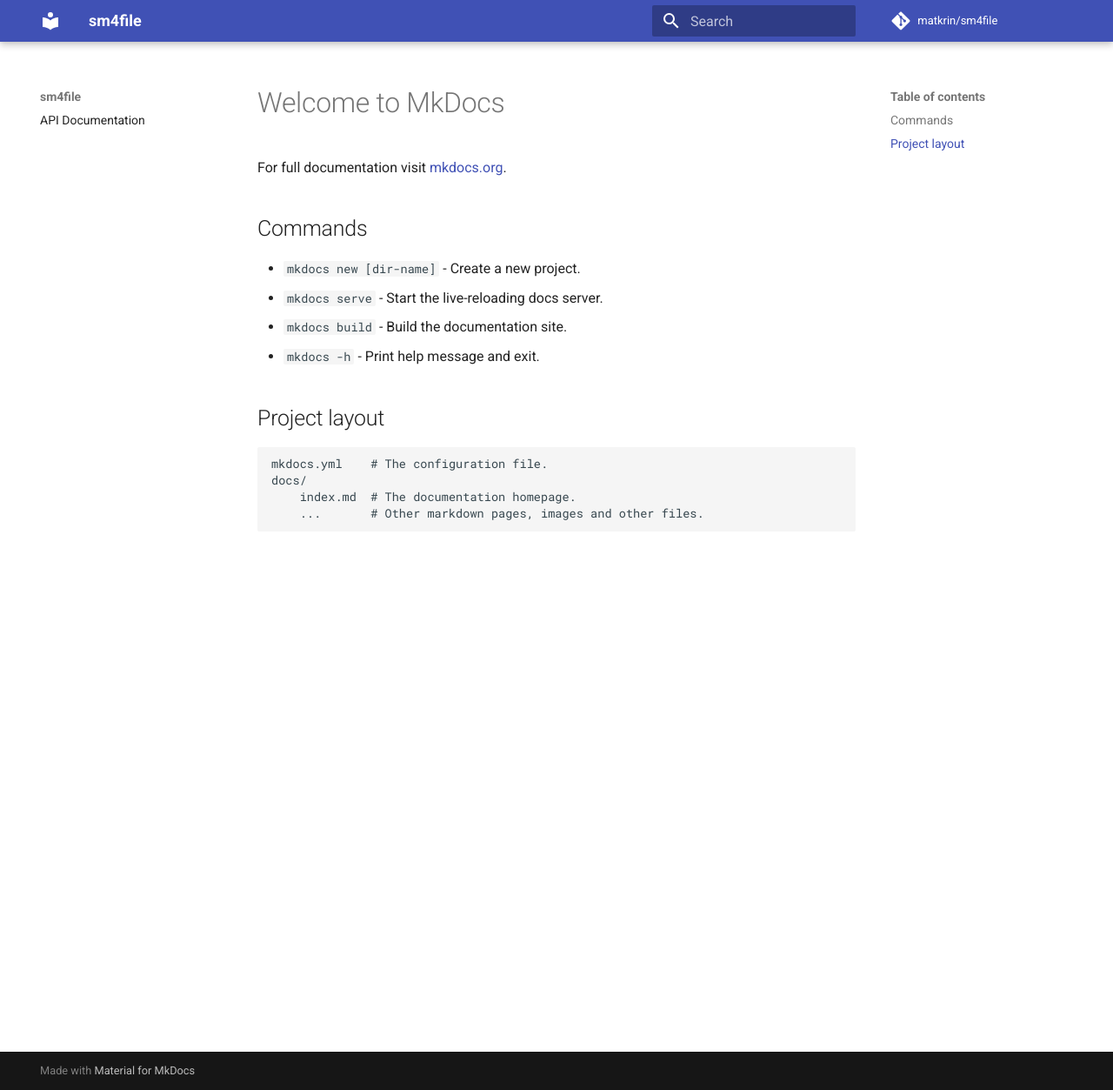
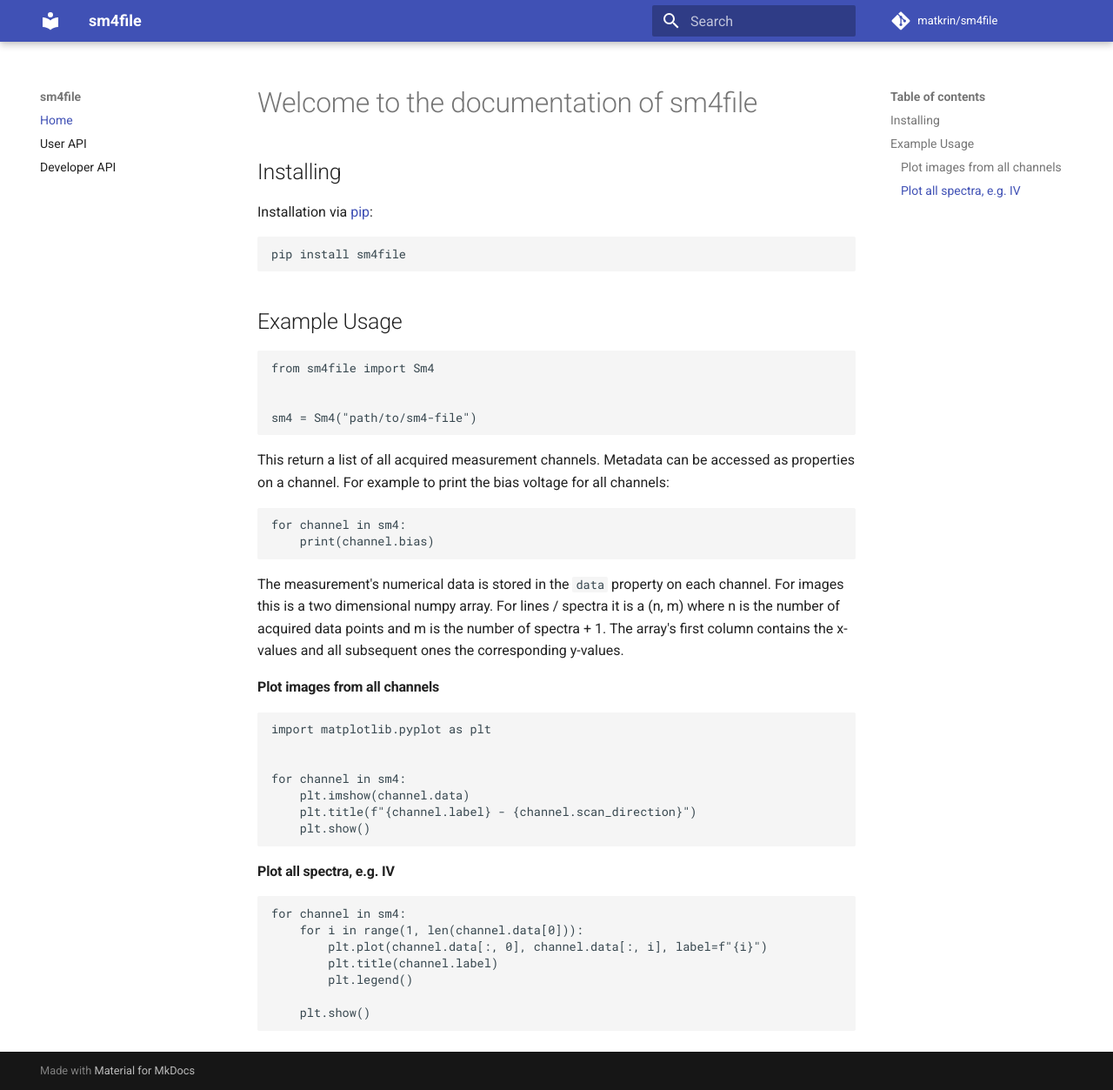
Before and after one commit to matkrin/sm4file, an MkDocs documentation site: the page built from docs/index.md, in a window 1280 px wide and 1253 px high. Shown: the whole window at 87% size. Built offline with MkDocs 1.6.1 and Material for MkDocs 9.7.7, drawn with Linux system fonts in a browser that asks for light colours; comment, search, counter and statistics services are not loaded.

Commit message:
Documentation improvements

````diff
--- a/docs/index.md
+++ b/docs/index.md
@@ -1,17 +1,60 @@
-# Welcome to MkDocs
+# Welcome to the documentation of sm4file
 
-For full documentation visit [mkdocs.org](https://www.mkdocs.org).
+## Installing
 
-## Commands
+Installation via [pip](https://pip.pypa.io/en/stable/):
 
-* `mkdocs new [dir-name]` - Create a new project.
-* `mkdocs serve` - Start the live-reloading docs server.
-* `mkdocs build` - Build the documentation site.
-* `mkdocs -h` - Print help message and exit.
+```bash
+pip install sm4file
+```
 
-## Project layout
+## Example Usage
 
-    mkdocs.yml    # The configuration file.
-    docs/
-        index.md  # The documentation homepage.
-        ...       # Other markdown pages, images and other files.
+```python
+from sm4file import Sm4
+
+
+sm4 = Sm4("path/to/sm4-file")
+```
+
+This return a list of all acquired measurement channels. Metadata can be
+accessed as properties on a channel. For example to print the bias voltage for
+all channels:
+
+```python
+for channel in sm4:
+    print(channel.bias)
+```
+
+The measurement's numerical data is stored in the `data` property on each
+channel. For images this is a two dimensional numpy array. For lines / spectra
+it is a (n, m) where n is the number of acquired data points and m is the
+number of spectra + 1.
+The array's first column contains the x-values and all subsequent ones the
+corresponding y-values.
+
+
+#### Plot images from all channels
+
+```python
+import matplotlib.pyplot as plt
+
+
+for channel in sm4:
+    plt.imshow(channel.data)
+    plt.title(f"{channel.label} - {channel.scan_direction}")
+    plt.show()
+```
+
+
+#### Plot all spectra, e.g. IV
+
+```python
+for channel in sm4:
+    for i in range(1, len(channel.data[0])):
+        plt.plot(channel.data[:, 0], channel.data[:, i], label=f"{i}")
+        plt.title(channel.label)
+        plt.legend()
+
+    plt.show()
+```
--- a/mkdocs.yml
+++ b/mkdocs.yml
@@ -9,7 +9,9 @@ repo_name: matkrin/sm4file
 repo_url: https://github.com/matkrin/sm4file
 
 nav:
-- API Documentation: api.md
+- Home: index.md
+- User API: api-user.md
+- Developer API: api-dev.md
 
 plugins:
 - search
````
Also changed, not shown: docs/api-dev.md (added, +2 -0 lines), sm4file/__init__.py (+21 -4 lines), docs/api-user.md (renamed from docs/api.md), 2 other files.
